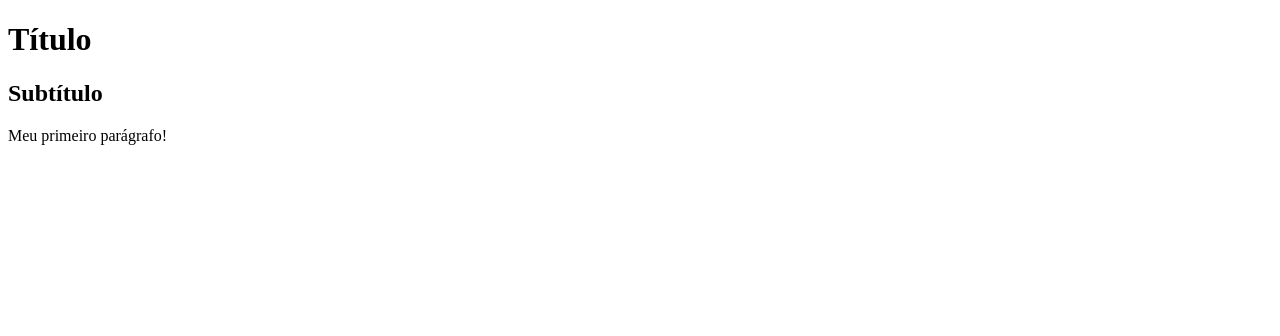
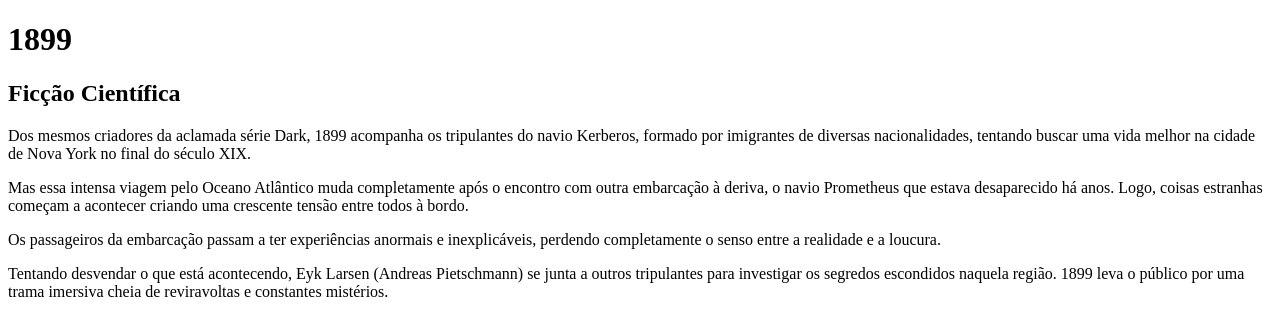
Before and after one commit to LudsonMoreira/meuBlog1d, a plain HTML site: page index.html in a window 1280 px wide. Drawn offline with Linux system fonts and the light colour scheme.

Commit message:
Criação do primeiro conteúdo

```diff
--- a/index.html
+++ b/index.html
@@ -1,13 +1,22 @@
 <!DOCTYPE html>
 <html lang="pt-br">
+
 <head>
     <meta charset="UTF-8">
     <meta name="viewport" content="width=device-width, initial-scale=1.0">
-    <title>Document</title>
+    <title>1899</title>
 </head>
+
 <body>
-    <h1>Título</h1>
-    <h2>Subtítulo</h2>
-    <p>Meu primeiro parágrafo!</p>
+    <h1>1899</h1>
+    <h2>Ficção Científica</h2>
+    <p>Dos mesmos criadores da aclamada série Dark, 1899 acompanha os tripulantes do navio Kerberos, formado por imigrantes de diversas nacionalidades, tentando buscar uma vida melhor na cidade de Nova York no final do século XIX.</p>
+
+    <p>Mas essa intensa viagem pelo Oceano Atlântico muda completamente após o encontro com outra embarcação à deriva, o navio Prometheus que estava desaparecido há anos. Logo, coisas estranhas começam a acontecer criando uma crescente tensão entre todos à bordo. </p>
+
+    <p>Os passageiros da embarcação passam a ter experiências anormais e inexplicáveis, perdendo completamente o senso entre a realidade e a loucura. </p>
+
+    <p>Tentando desvendar o que está acontecendo, Eyk Larsen (Andreas Pietschmann) se junta a outros tripulantes para investigar os segredos escondidos naquela região. 1899 leva o público por uma trama imersiva cheia de reviravoltas e constantes mistérios.</p>
 </body>
+
 </html>
```
